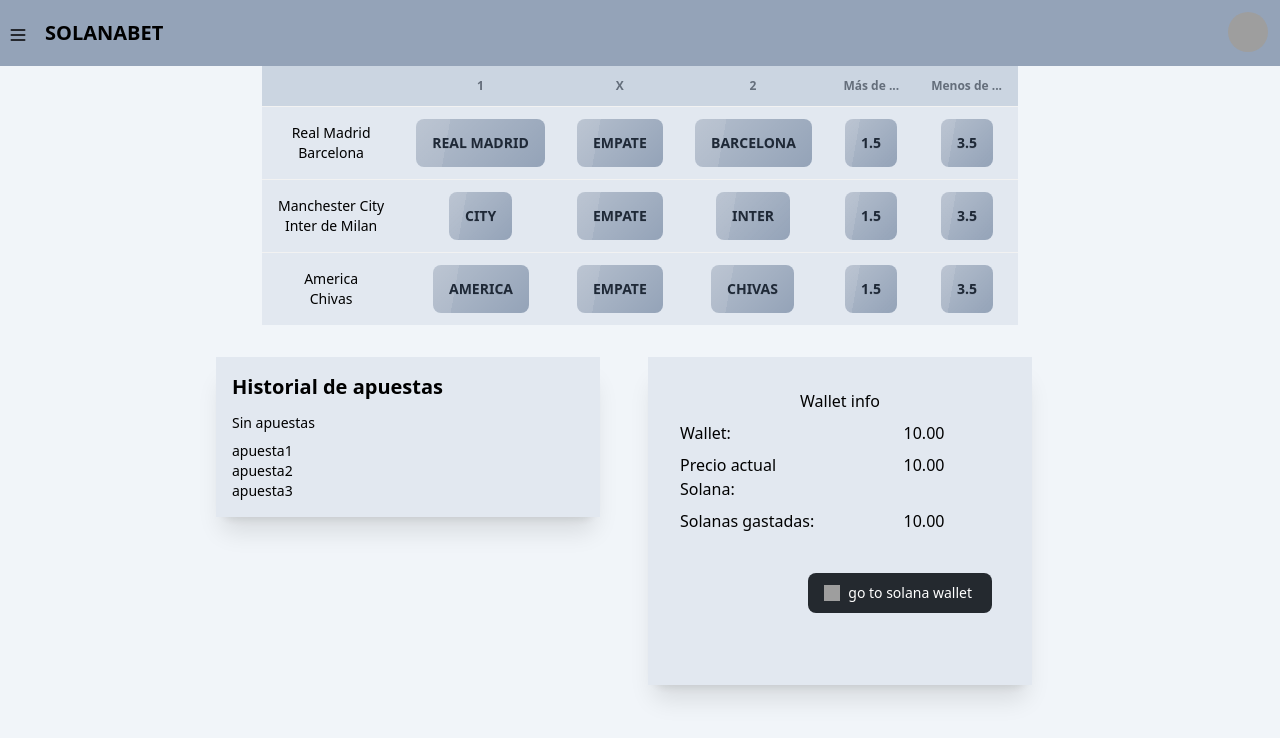
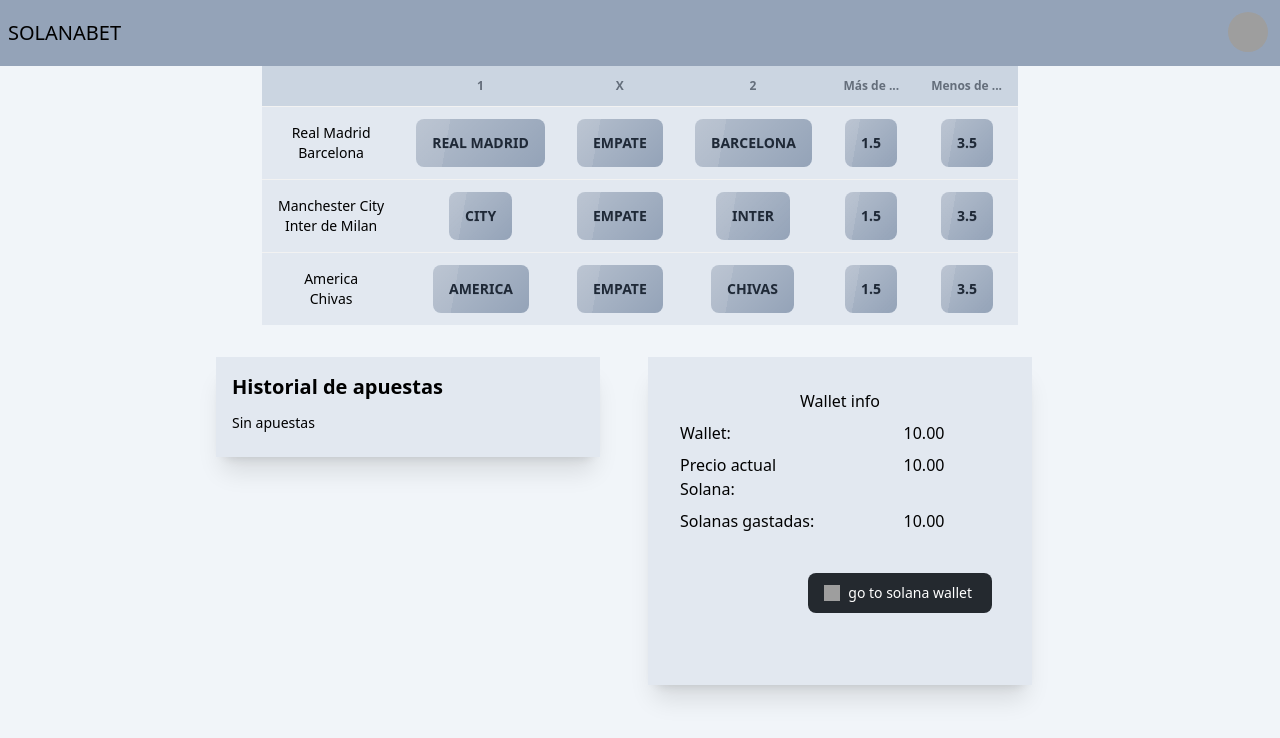
Before and after one commit to JavierP08/Proyecto, a Next.js app: page / in a window 1280 px wide. Shown: the top 738 px of the page. Built offline with nearby package versions, Linux system fonts and the light colour scheme; grey boxes are pictures that could not be loaded.

Commit message:
arreglado cosas

```diff
--- a/components/Dashboard.jsx
+++ b/components/Dashboard.jsx
@@ -4,42 +4,9 @@
   return (
     <div>
       <div className="navbar bg-base-100  bg-cover bg-slate-400 ">
-        <div className="flex-none">
-          <div className="drawer ">
-            <input id="my-drawer" type="checkbox" className="drawer-toggle" />
-            <div className="drawer-content ">
-              <label htmlFor="my-drawer" className="cursor-pointer ">
-                <svg
-                  xmlns="http://www.w3.org/2000/svg"
-                  fill="none"
-                  viewBox="0 0 24 24"
-                  className="inline-block w-5 h-5 stroke-current "
-                >
-                  <path
-                    strokeLinecap="round"
-                    strokeLinejoin="round"
-                    strokeWidth="2"
-                    d="M4 6h16M4 12h16M4 18h16"
-                  ></path>
-                </svg>
-              </label>
-            </div>
-            <div className="drawer-side">
-              <label htmlFor="my-drawer" className="drawer-overlay"></label>
-              <ul className="menu p-4 w-32 h-full bg-base-200 text-base-content bg-cover bg-slate-400">
-                <h2 className="text-2xl font-bold mb-4">MENU</h2> {/* Nuevo título "MENU" dentro del drawer */}
-                <li>
-                  <a href='/casino'>Casino</a>
-                </li>
-                <li>
-                  <a href='/deportes'>Deportes</a>
-                </li>
-              </ul>
-            </div>
-          </div>
-        </div>
+
         <div className="flex-1">
-          <a className="btn btn-ghost normal-case text-xl">SOLANABET</a>
+          <a className=" text-xl">SOLANABET</a>
         </div>
         <div className="flex-none">
           <div className="dropdown dropdown-end">
--- a/components/Tickets.jsx
+++ b/components/Tickets.jsx
@@ -7,11 +7,9 @@
     <h1 className="card-title">Historial de apuestas</h1>
     <p>Sin apuestas</p>
     <div className="card-actions ">
-      <ul>
-        <li>apuesta1</li>
-        <li>apuesta2</li>
-        <li>apuesta3</li>
-      </ul>
+      <tr>
+
+      </tr>
     </div>
   </div>
 </div>
```
